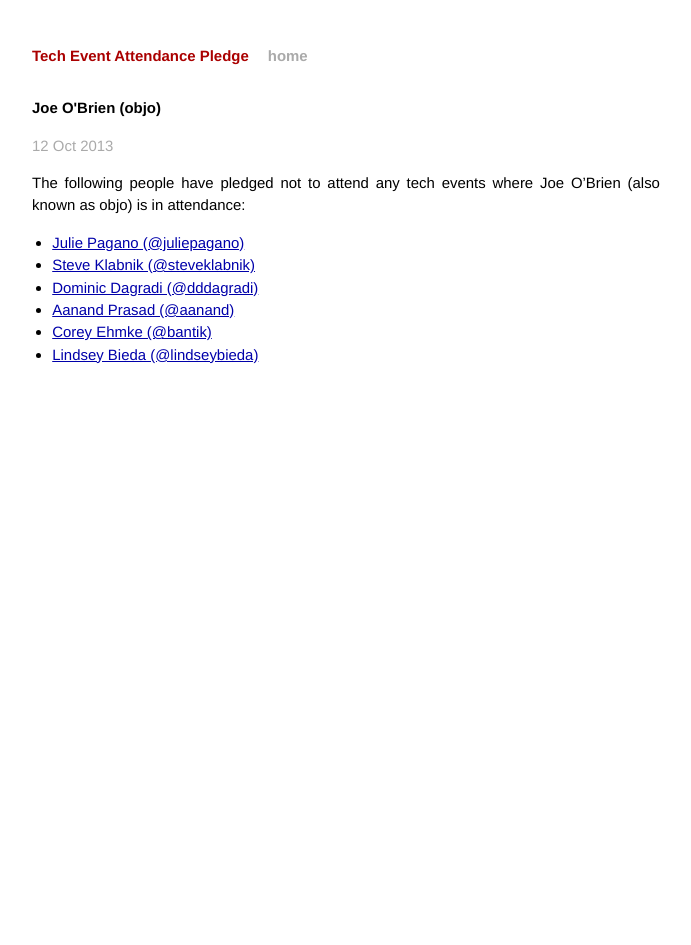
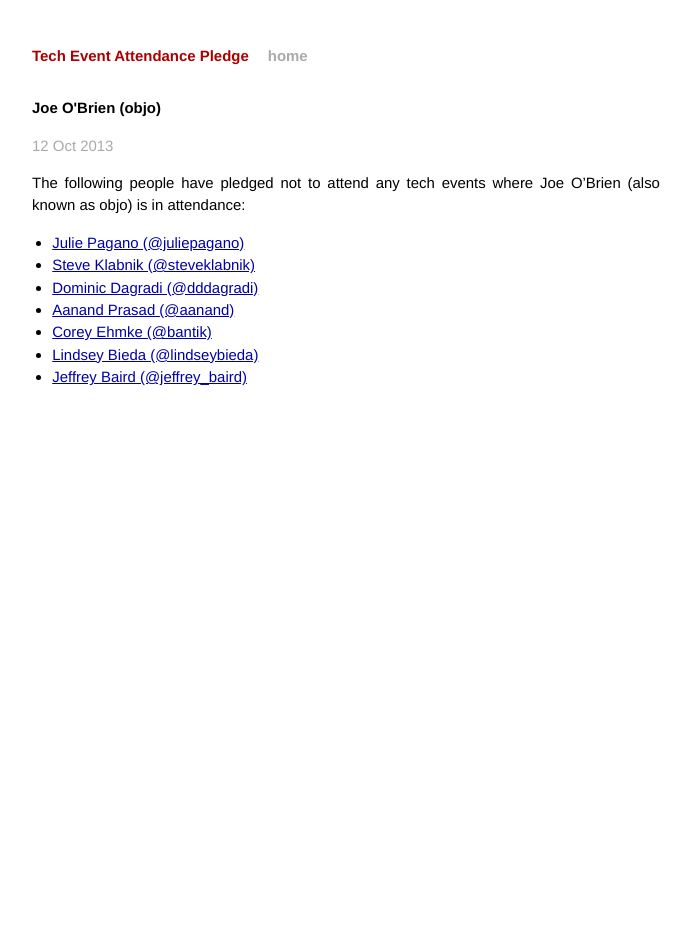
Before and after one commit to techtektek/tech-event-attendance-pledge.github.io, a Jekyll site: the page built from _posts/2013-10-12-objo.markdown, in a window 1280 px wide. Shown: the whole page, without its empty margins (294-985 px from the left). Built offline with Jekyll 4.4.1, drawn with Linux system fonts in a browser that asks for light colours; Markdown is read by kramdown in place of the engine named in the settings.

Commit message:
adding my name, jeffrey baird, to the petition

```diff
--- a/_posts/2013-10-12-objo.markdown
+++ b/_posts/2013-10-12-objo.markdown
@@ -14,3 +14,4 @@ O'Brien (also known as objo) is in attendance:
 * [Aanand Prasad (@aanand)](https://twitter.com/aanand/status/389054922899337216)
 * [Corey Ehmke (@bantik)](https://twitter.com/bantik/status/389057256496459777)
 * [Lindsey Bieda (@lindseybieda)](https://twitter.com/lindseybieda/status/389056190933897216)
+* [Jeffrey Baird (@jeffrey_baird)](https://twitter.com/Jeffrey_Baird/status/389060241603579904)
```
